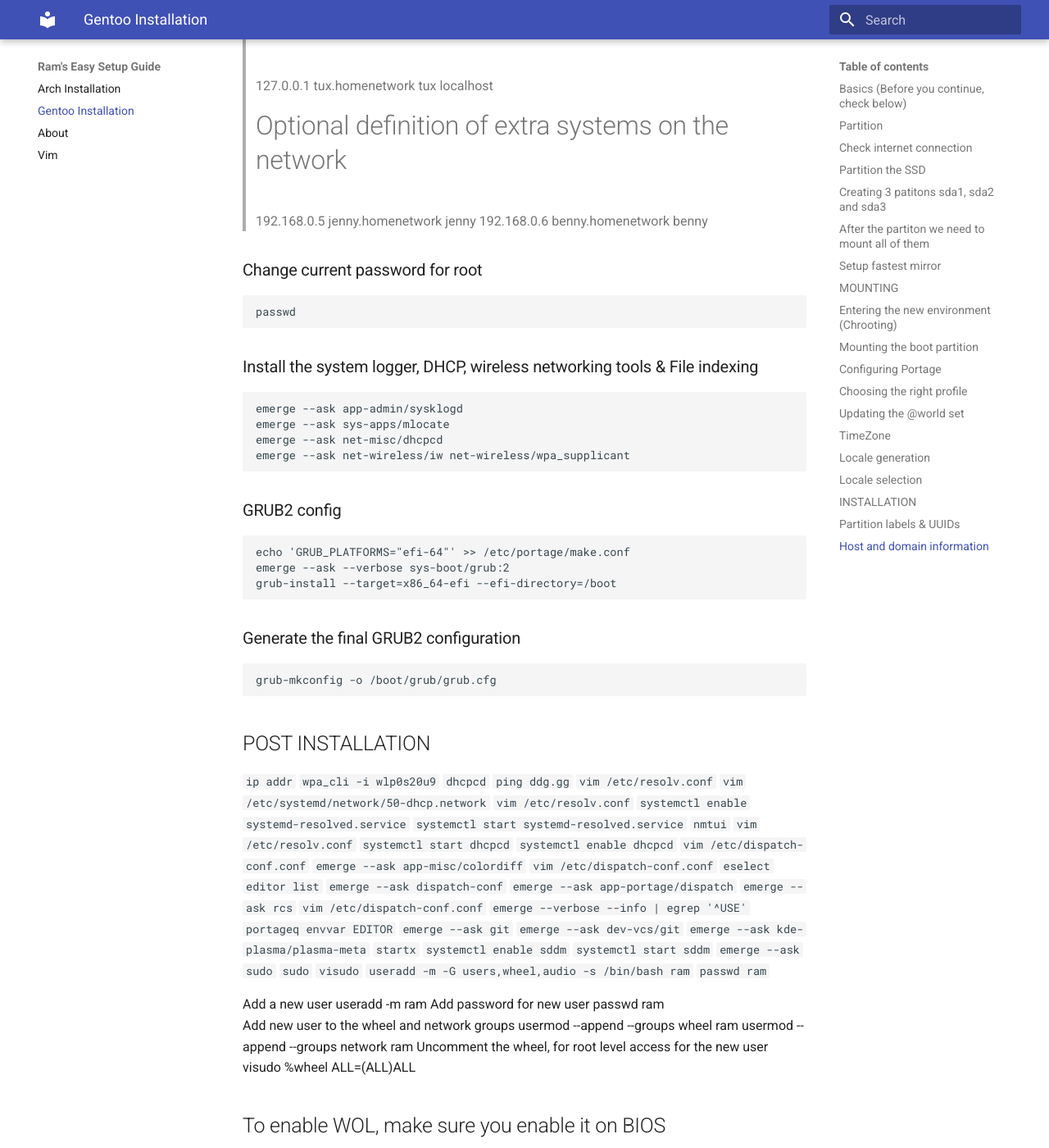
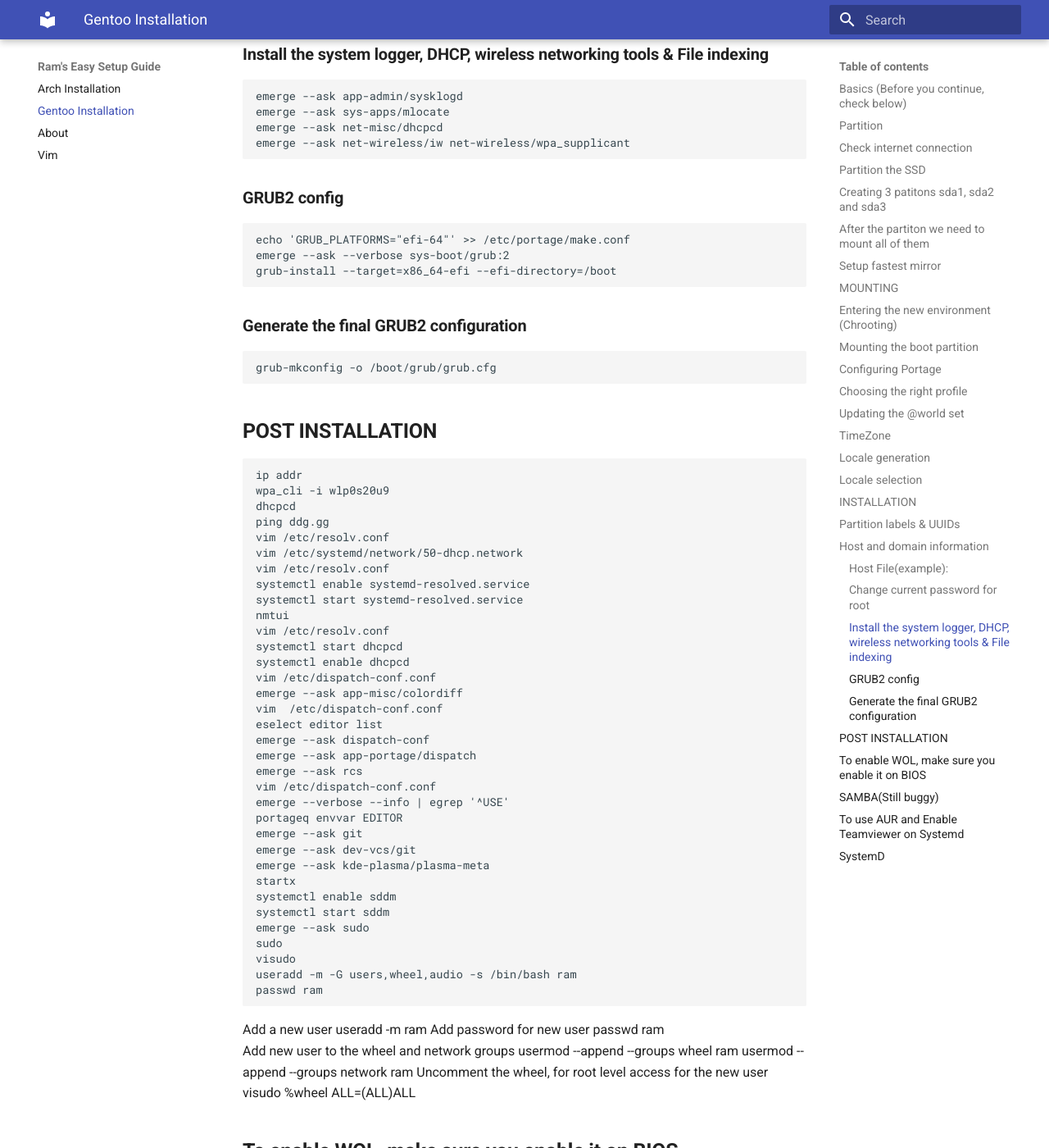
Before and after one commit to ram19890/premnathenterprises.com, an MkDocs documentation site: the page built from docs/gentoo.md, in a window 1280 px wide and 1400 px high, scrolled down 5437 px. Shown: the whole window at 82% size. Built offline with MkDocs 1.6.1 and Material for MkDocs 9.7.7, drawn with Linux system fonts in a browser that asks for light colours; some of the changed text lies outside the part shown.

Commit message:
Gentoo added v0.42

```diff
--- a/docs/gentoo.md
+++ b/docs/gentoo.md
@@ -10,7 +10,7 @@
 * RAM above 8GB
 * Some patience ;-)
 
-### Partition
+### **Partition**
 
     Let's use 128GB SSD for the installation, with 3 partitions sda1(F32)(boot),sda2(swap) and sda3(ext4)(root). Partition them to your liking but the above stays manditory.
 
@@ -19,11 +19,11 @@
 
 
 
-### Check internet connection
+### **Check internet connection**
 	ping google.com
 * If this doesn't work, refer Handbook!
 
-### Partition the SSD
+### **Partition the SSD**
 Check existing status of the drive
 
 	fdisk -l
@@ -33,7 +33,7 @@
 
 My lap has 232.9G of storage and 8G of RAM
 
-### Creating 3 patitons sda1, sda2 and sda3
+### **Creating 3 patitons sda1, sda2 and sda3**
 
 `CURRENT LAYOUT WITH SIZES`
 
@@ -48,7 +48,7 @@
 	free -m
 * Using sda3 for the root partition /mnt {rest of storage}
 	mkfs.ext4 /dev/sda3
-### After the partiton we need to mount all of them
+### **After the partiton we need to mount all of them**
 
 	mount /dev/sda3 /mnt/gentoo
 	cd /mnt/gentoo
@@ -58,72 +58,72 @@
 	nano -w /mnt/gentoo/etc/portage/make.conf
 * This is only for the Haswell architecture only, kindly refer to Handbook for your specific flag setup!
 
- # These settings were set by the catalyst build script that automatically
- # built this stage.
- # Please consult /usr/share/portage/config/make.conf.example for a more
- # detailed example.
- COMMON_FLAGS="-march=native -O2 -pipe"
- CFLAGS="${COMMON_FLAGS}"
- CXXFLAGS="${COMMON_FLAGS}"
- FCFLAGS="${COMMON_FLAGS}"
- FFLAGS="${COMMON_FLAGS}"
- MAKEOPTS="-j4"
- # NOTE: This stage was built with the bindist Use flag enabled
- PORTDIR="/var/db/repos/gentoo"
- DISTDIR="/var/cache/distfiles"
- PKGDIR="/var/cache/binpkgs"
- #USE="-gtk -gnome qt4 qt5 kde dvd alsa cdr systemd udev activities declarative dri kde kwallet > phonon plasma policykit qml semantic-desktop widgets"
- # This sets the language of build output to English.
- # Please keep this setting intact when reporting bugs.
- LC_MESSAGES=C
- GRUB_PLATFORMS="efi-64"
- USE="euse bluetooth"
- #ACCEPT_KEYWORDS="~amd64"
-### Setup fastest mirror
+	 # These settings were set by the catalyst build script that automatically
+	 # built this stage.
+	 # Please consult /usr/share/portage/config/make.conf.example for a more
+	 # detailed example.
+	 COMMON_FLAGS="-march=native -O2 -pipe"
+	 CFLAGS="${COMMON_FLAGS}"
+	 CXXFLAGS="${COMMON_FLAGS}"
+	 FCFLAGS="${COMMON_FLAGS}"
+	 FFLAGS="${COMMON_FLAGS}"
+	 MAKEOPTS="-j4"
+	 # NOTE: This stage was built with the bindist Use flag enabled
+	 PORTDIR="/var/db/repos/gentoo"
+	 DISTDIR="/var/cache/distfiles"
+	 PKGDIR="/var/cache/binpkgs"
+	 #USE="-gtk -gnome qt4 qt5 kde dvd alsa cdr systemd udev activities declarative dri kde kwallet > phonon plasma policykit qml semantic-desktop widgets"
+	 # This sets the language of build output to English.
+	 # Please keep this setting intact when reporting bugs.
+	 LC_MESSAGES=C
+	 GRUB_PLATFORMS="efi-64"
+	 USE="euse bluetooth"
+	 #ACCEPT_KEYWORDS="~amd64"
+### **Setup fastest mirror**
 	mirrorselect -i -o >> /mnt/gentoo/etc/portage/make.conf
 	nano /mnt/gentoo/etc/portage/repos.conf/gentoo.conf
 
 
-> [DEFAULT]
-> main-repo = gentoo
+	 [DEFAULT]
+	 main-repo = gentoo
 
-> [gentoo]
-location = /var/db/repos/gentoo
-sync-type = rsync
-sync-uri = rsync://rsync.gentoo.org/gentoo-portage
-auto-sync = yes
-sync-rsync-verify-jobs = 1
-sync-rsync-verify-metamanifest = yes
-sync-rsync-verify-max-age = 24
-sync-openpgp-key-path = /usr/share/openpgp-keys/gentoo-release.asc
-sync-openpgp-key-refresh-retry-count = 40
-sync-openpgp-key-refresh-retry-overall-timeout = 1200
-sync-openpgp-key-refresh-retry-delay-exp-base = 2
-sync-openpgp-key-refresh-retry-delay-max = 60
-sync-openpgp-key-refresh-retry-delay-mult = 4
-### MOUNTING
+	 [gentoo]
+	location = /var/db/repos/gentoo
+	sync-type = rsync
+	sync-uri = rsync://rsync.gentoo.org/gentoo-portage
+	auto-sync = yes
+	sync-rsync-verify-jobs = 1
+	sync-rsync-verify-metamanifest = yes
+	sync-rsync-verify-max-age = 24
+	sync-openpgp-key-path = /usr/share/openpgp-keys/gentoo-release.asc
+	sync-openpgp-key-refresh-retry-count = 40
+	sync-openpgp-key-refresh-retry-overall-timeout = 1200
+	sync-openpgp-key-refresh-retry-delay-exp-base = 2
+	sync-openpgp-key-refresh-retry-delay-max = 60
+	sync-openpgp-key-refresh-retry-delay-mult = 4
+### **MOUNTING**
 	mount --types proc /proc /mnt/gentoo/proc
 	mount --rbind /sys /mnt/gentoo/sys
 	mount --make-rslave /mnt/gentoo/sys
 	mount --rbind /dev /mnt/gentoo/dev
 	mount --make-rslave /mnt/gentoo/dev
 
-### Entering the new environment (Chrooting)
+### **Entering the new environment (Chrooting)**
 	chroot /mnt/gentoo /bin/bash
 	source /etc/profile
 	export PS1="(chroot) ${PS1}"
 
-### Mounting the boot partition
+### **Mounting the boot partition**
 	mount /dev/sda1 /boot
 
-### Configuring Portage
+### **Configuring Portage**
 	emerge-webrsync
 
-### Choosing the right profile
+### **Choosing the right profile**
 	eselect profile list
 	eselect profile set 9
 * We would like to install kde with systemd support
-### Updating the @world set
+### **Updating the @world set**
 	emerge --ask --verbose --update --deep --newuse @world
 * This will take time....
 
@@ -138,7 +138,7 @@
 	less /var/db/repos/gentoo/profiles/use.desc
 
 * NOTICE: Do not accept EULA!
-### TimeZone
+### **TimeZone**
 	ls /usr/share/zoneinfo
 	ln -sf ../usr/share/zoneinfo/Asia/Kolkata /etc/localtime
 
@@ -146,14 +146,14 @@
 `emerge --sync`
 `etc-update --automode -3`
 
-### Locale generation
+### **Locale generation**
 	nano -w /etc/locale.gen
 * Uncomment en_US.UTF-8 UTF-8
 	locale-gen
 
 `. /etc/profile`
 
-### Locale selection
+### **Locale selection**
 	eselect locale list
 	eselect locale set 5
 * Set to "en_US.utf8"
@@ -161,7 +161,7 @@
 * Reload the environment:
 	env-update && source /etc/profile && export PS1="(chroot) ${PS1}"
 
-### INSTALLATION
+### **INSTALLATION**
 
 * Kernel Source:
 	emerge --ask sys-kernel/gentoo-sources
@@ -172,7 +172,7 @@
 `echo "sys-kernel/linux-firmware @BINARY-REDISTRIBUTABLE" | tee -a /etc/portage/package.license`
 	nano -w /etc/fstab
 `genkernel all`
-### Partition labels & UUIDs
+### **Partition labels & UUIDs**
 	blkid
 	nano -w /etc/fstab
 	emerge --ask vim
@@ -184,7 +184,7 @@
 	fdisk -l
 	vim /etc/fstab
 
-## Host and domain information
+## **Host and domain information**
 	nano -w /etc/conf.d/hostname
 	hostname="tux"
 	nano -w /etc/conf.d/net
@@ -194,75 +194,75 @@
 	emerge --ask --noreplace net-misc/netifrc
 	nano -w /etc/conf.d/net
 
->#For Manual ip assign
-config_eth0="192.168.0.2 netmask 255.255.255.0 brd 192.168.0.255"
-routes_eth0="default via 192.168.0.1"
+* For Manual ip assign
+	config_eth0="192.168.0.2 netmask 255.255.255.0 brd 192.168.0.255"
+	routes_eth0="default via 192.168.0.1"
 
->#For DHCP
-config_eth0="dhcp"
+* For DHCP
+	config_eth0="dhcp"
 
-### Host File(example):
+### **Host File(example):**
 	nano -w /etc/hosts
 
 
-># This defines the current system and must be set
-127.0.0.1     tux.homenetwork tux localhost
-># Optional definition of extra systems on the network
-192.168.0.5   jenny.homenetwork jenny
-192.168.0.6   benny.homenetwork benny
+	# This defines the current system and must be set
+	127.0.0.1     tux.homenetwork tux localhost
+	# Optional definition of extra systems on the network
+	192.168.0.5   jenny.homenetwork jenny
+	192.168.0.6   benny.homenetwork benny
 
-### Change current password for root
+### **Change current password for root**
 	passwd
-### Install the system logger, DHCP, wireless networking tools & File indexing
+### **Install the system logger, DHCP, wireless networking tools & File indexing**
 	emerge --ask app-admin/sysklogd
 	emerge --ask sys-apps/mlocate
 	emerge --ask net-misc/dhcpcd
 	emerge --ask net-wireless/iw net-wireless/wpa_supplicant
 
-### GRUB2 config
+### **GRUB2 config**
 	echo 'GRUB_PLATFORMS="efi-64"' >> /etc/portage/make.conf
 	emerge --ask --verbose sys-boot/grub:2
 	grub-install --target=x86_64-efi --efi-directory=/boot
 
-### Generate the final GRUB2 configuration
+### **Generate the final GRUB2 configuration**
 	grub-mkconfig -o /boot/grub/grub.cfg
 
-## POST INSTALLATION
+## **POST INSTALLATION**
 
-`ip addr`
-`wpa_cli -i wlp0s20u9`
-`dhcpcd`
-`ping ddg.gg`
-`vim /etc/resolv.conf`
-`vim /etc/systemd/network/50-dhcp.network`
-`vim /etc/resolv.conf`
-`systemctl enable systemd-resolved.service`
-`systemctl start systemd-resolved.service`
-`nmtui`
-`vim /etc/resolv.conf`
-`systemctl start dhcpcd`
-`systemctl enable dhcpcd`
-`vim /etc/dispatch-conf.conf`
-`emerge --ask app-misc/colordiff`
-`vim  /etc/dispatch-conf.conf`
-`eselect editor list`
-`emerge --ask dispatch-conf`
-`emerge --ask app-portage/dispatch`
-`emerge --ask rcs`
-`vim /etc/dispatch-conf.conf`
-`emerge --verbose --info | egrep '^USE'`
-`portageq envvar EDITOR`
-`emerge --ask git`
-`emerge --ask dev-vcs/git`
-`emerge --ask kde-plasma/plasma-meta`
-`startx`
-`systemctl enable sddm`
-`systemctl start sddm`
-`emerge --ask sudo`
-`sudo`
-`visudo`
-`useradd -m -G users,wheel,audio -s /bin/bash ram`
-`passwd ram`
+	ip addr
+	wpa_cli -i wlp0s20u9
+	dhcpcd
+	ping ddg.gg
+	vim /etc/resolv.conf
+	vim /etc/systemd/network/50-dhcp.network
+	vim /etc/resolv.conf
+	systemctl enable systemd-resolved.service
+	systemctl start systemd-resolved.service
+	nmtui
+	vim /etc/resolv.conf
+	systemctl start dhcpcd
+	systemctl enable dhcpcd
+	vim /etc/dispatch-conf.conf
+	emerge --ask app-misc/colordiff
+	vim  /etc/dispatch-conf.conf
+	eselect editor list
+	emerge --ask dispatch-conf
+	emerge --ask app-portage/dispatch
+	emerge --ask rcs
+	vim /etc/dispatch-conf.conf
+	emerge --verbose --info | egrep '^USE'
+	portageq envvar EDITOR
+	emerge --ask git
+	emerge --ask dev-vcs/git
+	emerge --ask kde-plasma/plasma-meta
+	startx
+	systemctl enable sddm
+	systemctl start sddm
+	emerge --ask sudo
+	sudo
+	visudo
+	useradd -m -G users,wheel,audio -s /bin/bash ram
+	passwd ram
 
 Add a new user
 	useradd -m ram
@@ -275,7 +275,7 @@
 	visudo
 	%wheel ALL=(ALL)ALL
 
-## To enable WOL, make sure you enable it on BIOS
+## **To enable WOL, make sure you enable it on BIOS**
 Kindly check, if your ethernet device supports WOL
 	ethtool interface | grep Wake-on
 Make sure to find the proper ethernet MAC address to make this work!
@@ -289,7 +289,7 @@
 	MACAddressPolicy=persistent
 	WakeOnLan=magic
 
-## SAMBA(Still buggy)
+## **SAMBA(Still buggy)**
 To create a samba server all you need is to create a samba user and point to the directory to share!
 Instead of /opt use your own user directory
 
@@ -298,6 +298,7 @@
 	smbpasswd -a ram
 	smbpasswd ram
 To list all samba users
+
 	sudo pdbedit -L -v
 
 	sudo vim /etc/samba/smb.conf
@@ -318,14 +319,15 @@
 	public = yes
 	writable = yes
 
-To check for errors, use this command to determine the cause of the issue!
-	 testparm
-Start the below services to start Samba
+* To check for errors, use this command to determine the cause of the issue!
+	testparm
+* Start the below services to start Samba
+
 	sudo systemctl enable smbd
 	sudo systemctl enable nmb
 	sudo systemctl start smbd
 	sudo systemctl start nmb
-## To use AUR and Enable Teamviewer on Systemd
+## **To use AUR and Enable Teamviewer on Systemd**
 
 	git clone https://aur.archlinux.org/anydesk-bin.git
 	cd anydesk-bin
```
Also changed, not shown: other parts of docs/gentoo.md (+2 -6 lines).
